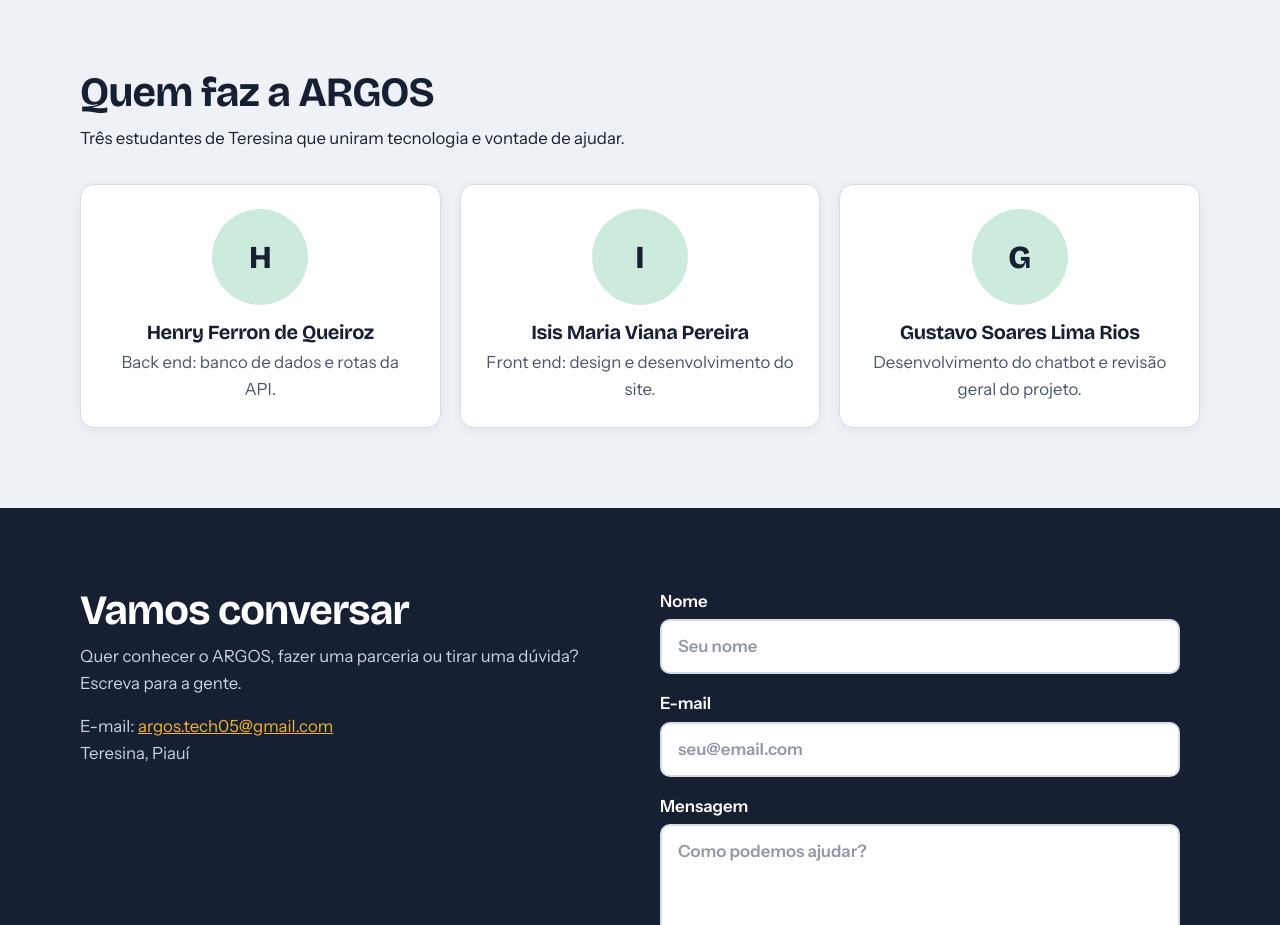
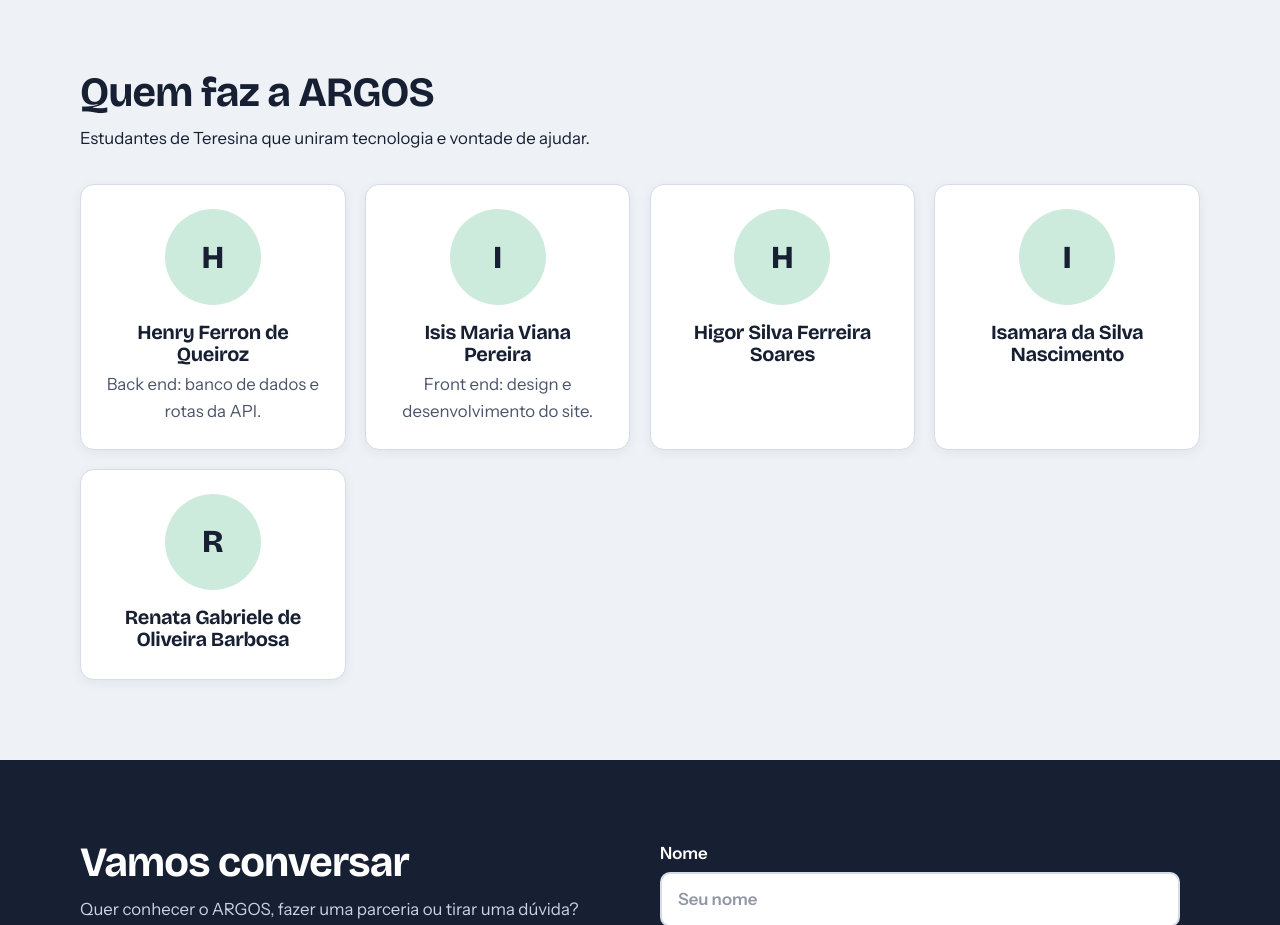
Before and after one commit to SuyouHenry/Site_Argus_ATLAS, a plain HTML site: page static/index.html in a window 1280 px wide. Shown: the part 3480-4405 px from the top of the page. Drawn offline with nearby package versions, Linux system fonts and the light colour scheme; no server answers.

Commit message:
Atualiza integrantes na secao Equipe do site

```diff
--- a/static/index.html
+++ b/static/index.html
@@ -291,7 +291,7 @@
         <div class="wrap">
           <h2>Quem faz a ARGOS</h2>
           <p>
-            Três estudantes de Teresina que uniram tecnologia e vontade de
+            Estudantes de Teresina que uniram tecnologia e vontade de
             ajudar.
           </p>
           <div class="grid">
@@ -320,16 +320,16 @@
               <p>Front end: design e desenvolvimento do site.</p>
             </article>
             <article class="card pessoa">
-              <a
-                class="avatar"
-                href="https://github.com/Guganp-8012"
-                target="_blank"
-                rel="noopener noreferrer"
-                aria-label="Perfil de GitHub de Gustavo Soares Lima Rios, abre em nova aba"
-                >G</a
-              >
-              <h3>Gustavo Soares Lima Rios</h3>
-              <p>Desenvolvimento do chatbot e revisão geral do projeto.</p>
+              <div class="avatar" aria-hidden="true">H</div>
+              <h3>Higor Silva Ferreira Soares</h3>
+            </article>
+            <article class="card pessoa">
+              <div class="avatar" aria-hidden="true">I</div>
+              <h3>Isamara da Silva Nascimento</h3>
+            </article>
+            <article class="card pessoa">
+              <div class="avatar" aria-hidden="true">R</div>
+              <h3>Renata Gabriele de Oliveira Barbosa</h3>
             </article>
           </div>
         </div>
```
